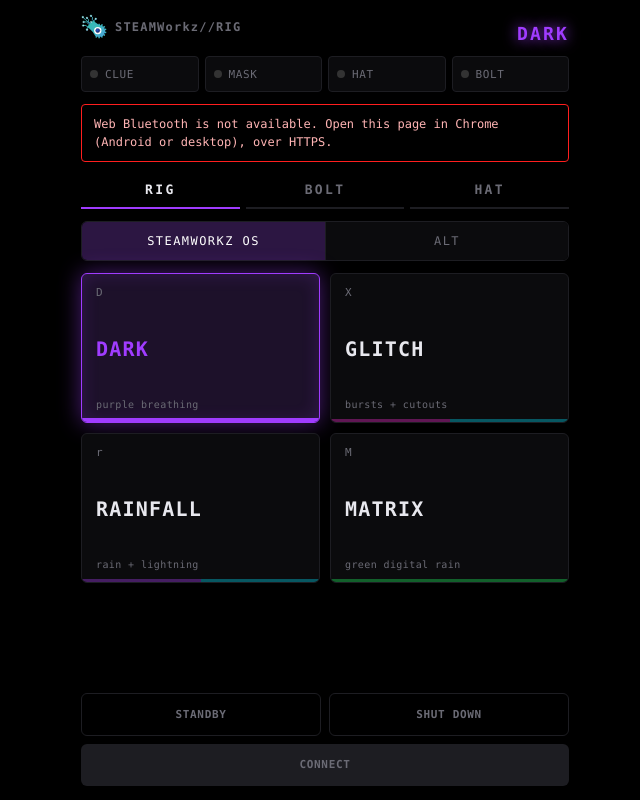
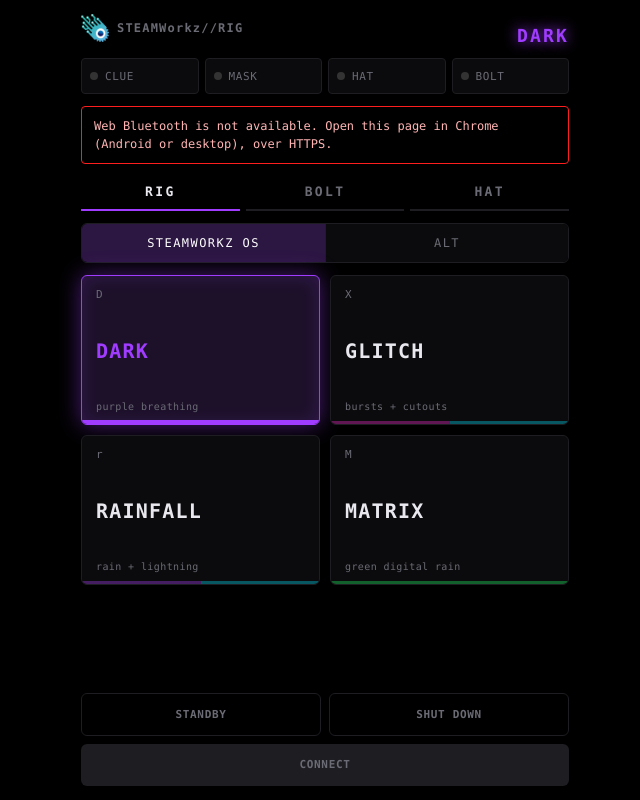
Before and after one commit to ModernDayHero/cyber-rig-controller, a website built with Vite: page index.html in a window 1280 px wide. Shown: the whole page, without its empty margins (315-955 px from the left). Built offline with nearby package versions, Linux system fonts and the light colour scheme.

Commit message:
Use the real STEAMWorkz Octlet artwork for icons and header
Moves the uploaded SteamWorkz.png (a JPEG) to public/octlet.jpg and renders
the favicon / app / maskable / apple-touch icons from it; drops the redrawn SVG.

Co-Authored-By: Claude Opus 5.5 <noreply@anthropic.com>

```diff
--- a/index.html
+++ b/index.html
@@ -5,7 +5,6 @@
     <meta name="viewport" content="width=device-width, initial-scale=1, viewport-fit=cover" />
     <meta name="theme-color" content="#000000" />
     <title>Rig Controller</title>
-    <link rel="icon" type="image/svg+xml" href="octlet.svg" />
     <link rel="icon" type="image/png" sizes="192x192" href="icons/icon-192.png" />
     <link rel="apple-touch-icon" href="icons/apple-touch-icon.png" />
   </head>
@@ -13,7 +12,7 @@
     <main class="rig" id="app">
       <header class="top">
         <div class="brand">
-          <img class="brand-mark" src="octlet.svg" alt="" />
+          <img class="brand-mark" src="octlet.jpg" alt="" />
           <span>STEAMWorkz//RIG</span>
         </div>
         <span class="current" id="current">DARK</span>
--- a/src/style.css
+++ b/src/style.css
@@ -44,7 +44,7 @@ button:disabled { cursor: default; opacity: 0.4; }
 .top { display: flex; justify-content: space-between; align-items: baseline; gap: 12px; }
 .brand { font-weight: 700; letter-spacing: 0.1em; font-size: 12px; color: var(--dim); white-space: nowrap; overflow: hidden; text-overflow: ellipsis; min-width: 0; }
 .brand { display: flex; align-items: center; gap: 8px; }
-.brand-mark { width: 26px; height: 26px; flex: none; }
+.brand-mark { width: 28px; height: 28px; flex: none; object-fit: contain; }
 .current {
   font-weight: 700; letter-spacing: 0.12em; font-size: 18px; text-align: right;
   color: var(--accent); text-shadow: 0 0 14px var(--accent);
--- a/vite.config.js
+++ b/vite.config.js
@@ -10,7 +10,7 @@ export default defineConfig({
   plugins: [
     VitePWA({
       registerType: 'autoUpdate',
-      includeAssets: ['octlet.svg', 'icons/icon-192.png', 'icons/icon-512.png', 'icons/icon-maskable-512.png', 'icons/apple-touch-icon.png'],
+      includeAssets: ['octlet.jpg', 'icons/icon-192.png', 'icons/icon-512.png', 'icons/icon-maskable-512.png', 'icons/apple-touch-icon.png'],
       manifest: {
         name: 'STEAMWorkz Rig Controller',
         short_name: 'Rig',
```
Also changed, not shown: public/icons/apple-touch-icon.png, public/icons/icon-192.png, public/icons/icon-512.png, public/icons/icon-maskable-512.png, public/octlet.jpg (renamed from SteamWorkz.png), public/octlet.svg (deleted).
